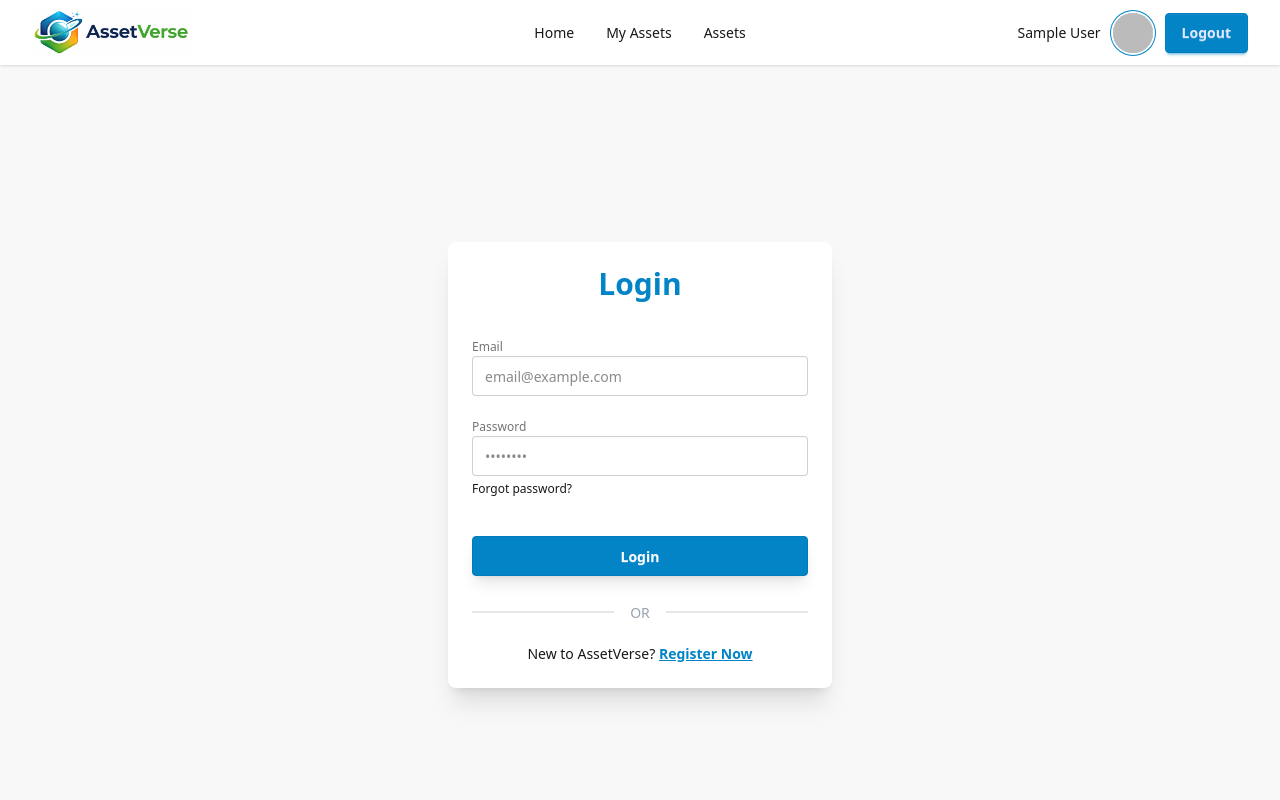
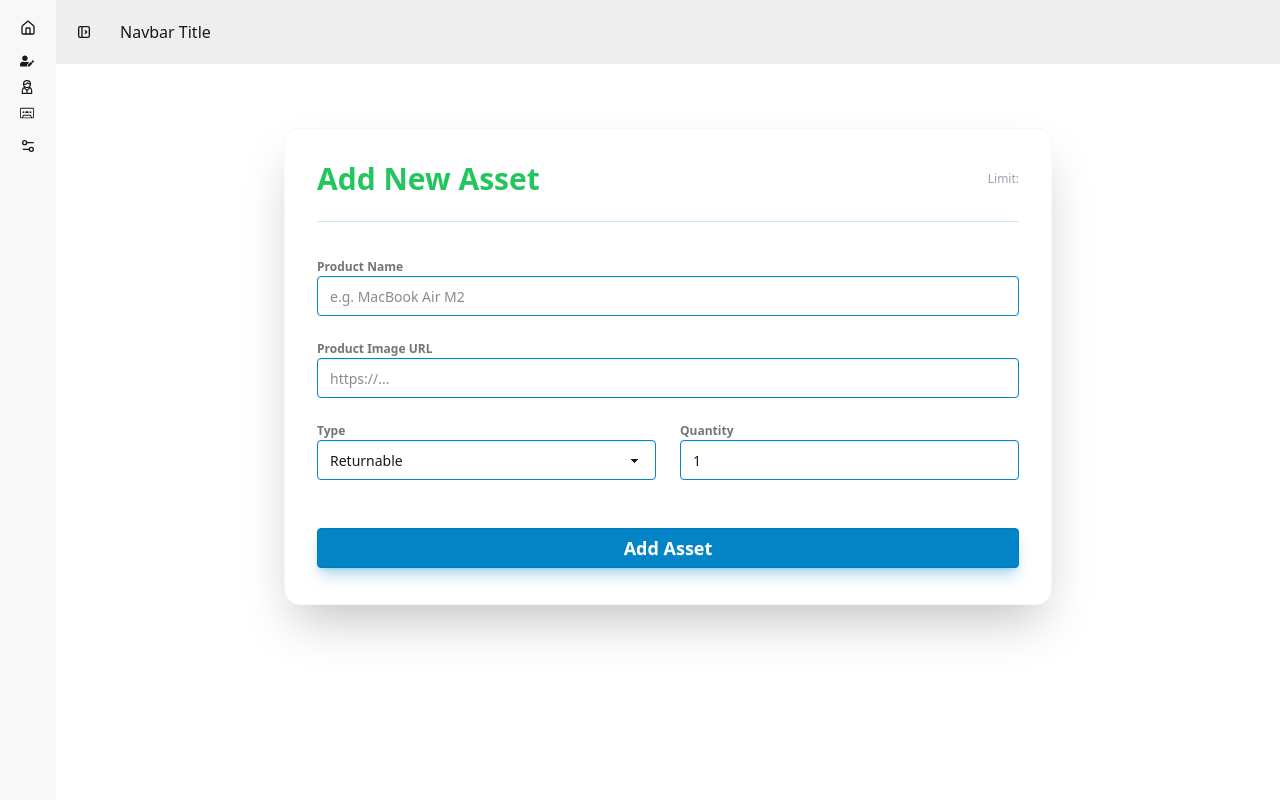
Before and after one commit to kmtanzil21/asset-verse-client, a React (Vite) app: page /dashboard/add-asset in a window 1280 px wide. Before the commit this address led to /login. Shown: the top 800 px of the page. Built offline with nearby package versions, Linux system fonts and the light colour scheme; no server answers; sample sign-in values are in the browser's storage.

Commit message:
solved the problem of redirecting

```diff
--- a/src/Pages/PaymentSuccess.jsx
+++ b/src/Pages/PaymentSuccess.jsx
@@ -1,4 +1,3 @@
-// PaymentSuccess.jsx
 
 import React from 'react';
 
--- a/src/Pages/UpgradePackage.jsx
+++ b/src/Pages/UpgradePackage.jsx
@@ -26,7 +26,7 @@ const UpgradePackage = () => {
                 email: user?.email
             });
             if (res.data.url) {
-                window.location.href = res.data.url; // Redirect to Stripe's checkout page
+                window.location.assign(res.data.url); // Redirect to Stripe's checkout page
             }
         } catch (error) {
             console.error("Checkout failed:", error);
--- a/src/hooks/useRole.jsx
+++ b/src/hooks/useRole.jsx
@@ -7,7 +7,7 @@ const useRole = () => {
   const { user, loading } = useContext(AuthContext);
   const axiosSecure = useAxios();
 
-  const { isLoading, data } = useQuery({
+  const { isLoading:roleLoading, data } = useQuery({
     queryKey: ["user-role", user?.email],
     enabled: !!user?.email && !loading,
     queryFn: async () => {
@@ -19,7 +19,7 @@ const useRole = () => {
   // ✅ convert object -> string
   const role = data?.role || "employee";
 
-  return { role, isLoading };
+  return { role, roleLoading };
 };
 
 export default useRole;
--- /dev/null
+++ b/src/router/EmployeeRouter.jsx
@@ -0,0 +1,18 @@
+import React, { Children, useContext } from 'react';
+import { AuthContext } from '../Contexts/AuthContext';
+import useRole from '../hooks/useRole';
+
+const EmployeeRouter = ({children}) => {
+    const {user,loading}=useContext(AuthContext);
+    const {role, roleLoading}=useRole();
+    if(loading||roleLoading){
+        return <div>Loading</div>
+    }
+
+    if(role!=='employee'){
+        <div> access is forbidden</div>
+    }
+    return children;
+};
+
+export default EmployeeRouter;
--- /dev/null
+++ b/src/router/HRRoute.jsx
@@ -0,0 +1,18 @@
+import React, { Children, useContext } from 'react';
+import { AuthContext } from '../Contexts/AuthContext';
+import useRole from '../hooks/useRole';
+
+const HRRoute = ({children}) => {
+    const {user,loading}=useContext(AuthContext);
+    const {role, roleLoading}=useRole();
+    if(loading||roleLoading){
+        return <div>Loading</div>
+    }
+
+    if(role!=='hr'){
+        <div> access is forbidden</div>
+    }
+    return children;
+};
+
+export default HRRoute;
--- a/src/router/PrivateRoute.jsx
+++ b/src/router/PrivateRoute.jsx
@@ -3,14 +3,23 @@ import { AuthContext } from '../Contexts/AuthContext';
 import { Navigate, useLocation } from 'react-router';
 
 const PrivateRoute = ({children}) => {
-    const {user, loading}=useContext(AuthContext);
-    const location=useLocation();
+    const {user, loading} = useContext(AuthContext);
+    const location = useLocation();
+
+    // ✅ FIXED: Added 'return' so it stops here while loading
     if(loading){
-        <p>Data is Loading</p>
+        return (
+            <div className="min-h-screen flex justify-center items-center">
+                <span className="loading loading-spinner loading-lg text-primary"></span>
+                <p className="ml-2">Data is Loading...</p>
+            </div>
+        );
     }
+
     if(!user){
-        return <Navigate state={location.pathname} to="/login"></Navigate>
+        return <Navigate state={location.pathname} to="/login" replace />
     }
+
     return children;
 };
 
--- a/src/router/router.jsx
+++ b/src/router/router.jsx
@@ -19,6 +19,8 @@ import EditAsset from "../Pages/EditAsset";
 import EditProfile from "../Pages/EditProfile";
 import EmployeeAssets from "../Pages/EmployeeAssets";
 import MyHr from "../Pages/MyHr";
+import HRRoute from "./HRRoute";
+import EmployeeRouter from "./EmployeeRouter";
 
 export const router = createBrowserRouter([
     {
@@ -47,19 +49,29 @@ export const router = createBrowserRouter([
         path: '/dashboard',
         element: <PrivateRoute><DashboardLayout /></PrivateRoute>,
         children: [
-            { path: 'my-assets', Component: MyAssets },
-            { path: 'add-asset', Component: AddAsset },
-            { path: 'request-list', Component: RequestList },
-            { path: 'approved-list', Component: ApprovedList },
-            { path: 'employee-list', Component: ApprovedEmployeeList },
-            { path: 'upgrade-package', Component: UpgradePackage },
+            { path: 'my-assets',
+            element:<HRRoute>
+            <MyAssets></MyAssets>
+            </HRRoute> },
+            { path: 'add-asset',
+                element:<HRRoute>
+                <AddAsset></AddAsset>
+                </HRRoute>
+             },
+            { path: 'request-list',
+                element:<HRRoute>
+                <RequestList></RequestList></HRRoute>
+             },
+            { path: 'approved-list',element:<HRRoute><ApprovedList></ApprovedList></HRRoute> },
+            { path: 'employee-list', element:<HRRoute><ApprovedEmployeeList></ApprovedEmployeeList></HRRoute> },
+            { path: 'upgrade-package', element:<HRRoute><UpgradePackage></UpgradePackage></HRRoute> },
             {
                 path: 'payment-success',
                 Component: PaymentSuccess,
             },
             {
                 path:'edit-asset/:id',
-                Component:EditAsset
+                element:<HRRoute><EditAsset></EditAsset></HRRoute>
             },
             {
                 path:'edit-profile',
@@ -67,11 +79,11 @@ export const router = createBrowserRouter([
             },
             {
                 path:'employee-assets',
-                Component:EmployeeAssets
+                element:<EmployeeRouter><EmployeeAssets></EmployeeAssets></EmployeeRouter>
             },
             {
                 path:'my-hr',
-                Component:MyHr
+                element:<EmployeeRouter><MyHr></MyHr></EmployeeRouter>
             }
         ]
     }
```
